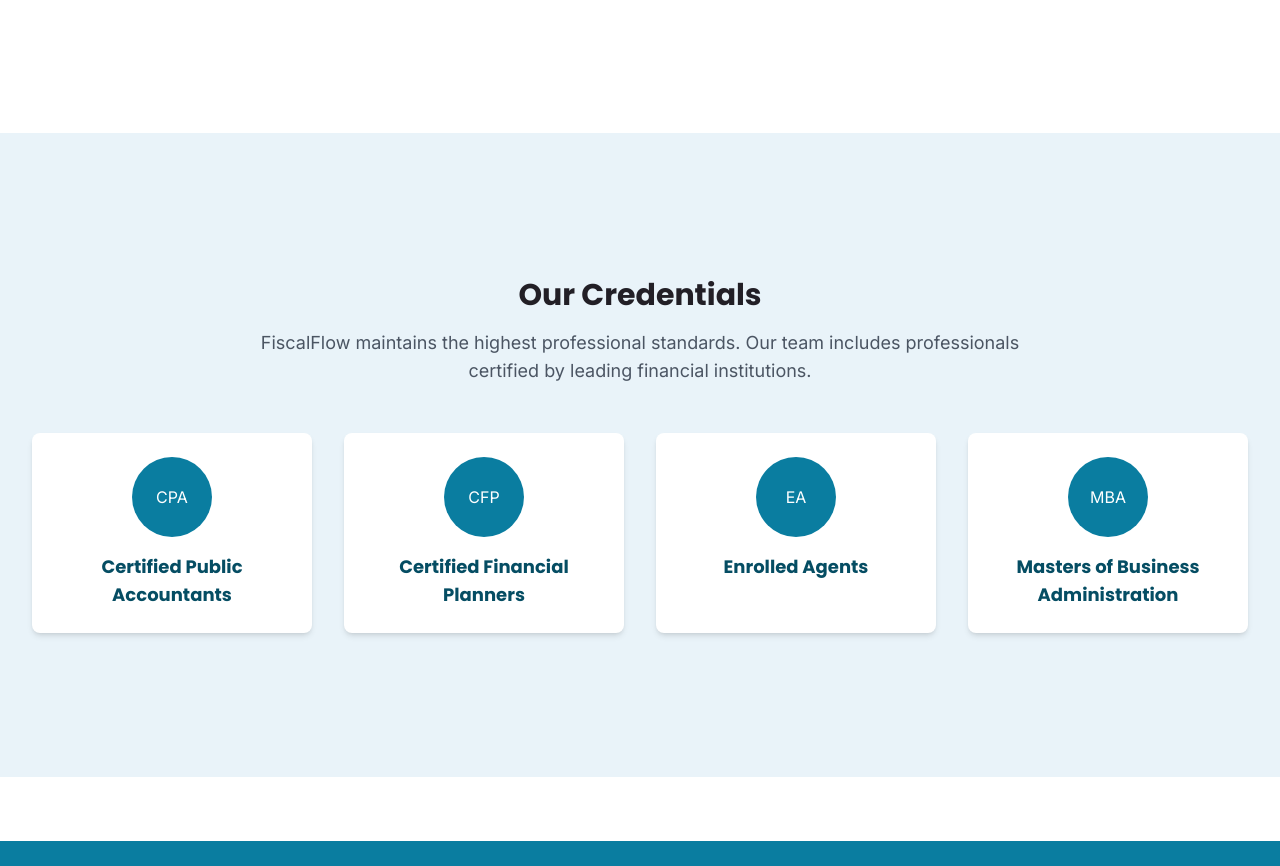
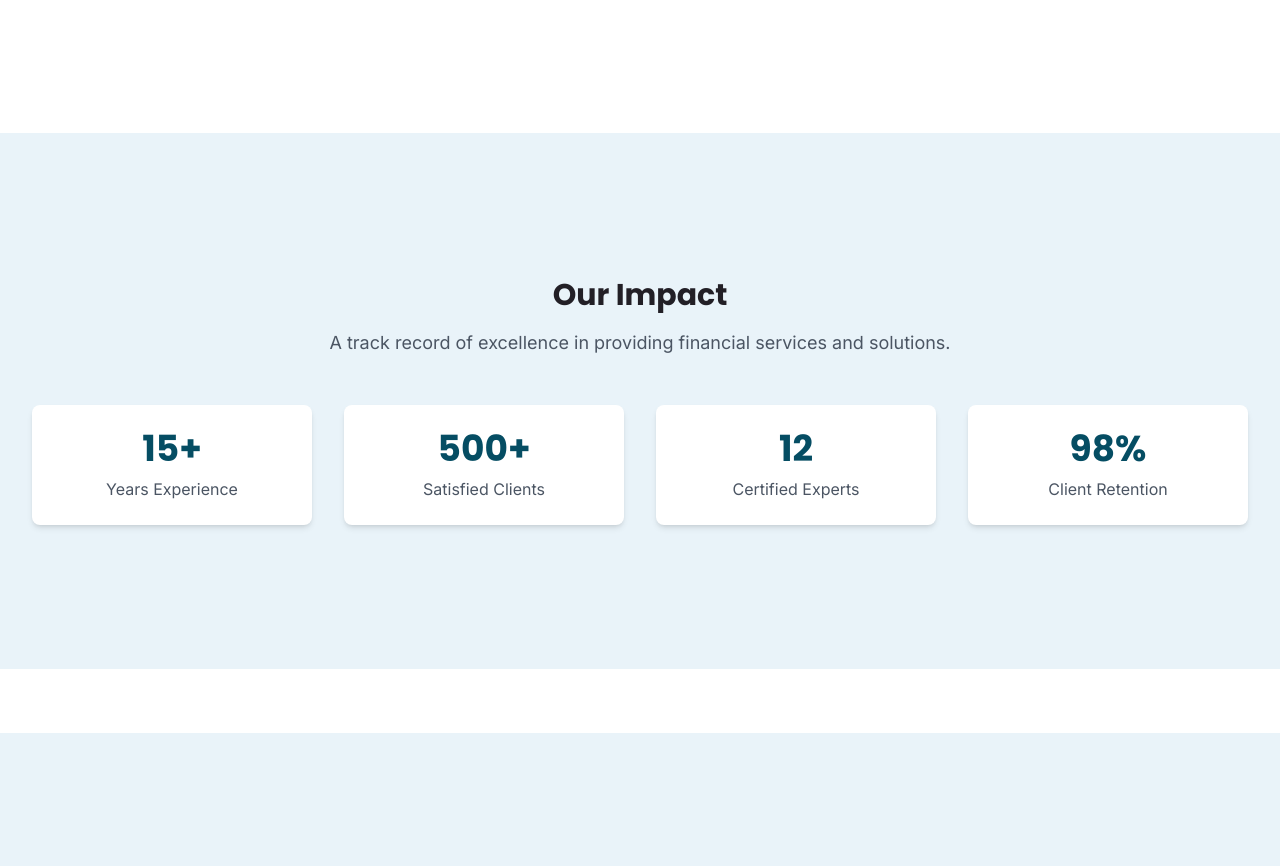
Before and after one commit to MercyNdiritu/fiscal-flow-haven, a React (Vite) app: page /about in a window 1280 px wide. Shown: the part 2480-3346 px from the top of the page. Built offline with nearby package versions, Linux system fonts and the light colour scheme.

Commit message:
Add scroll-triggered counter animation
Implement count-up animation for statistics in About Us section.

```diff
--- /dev/null
+++ b/src/components/CountUp.tsx
@@ -0,0 +1,75 @@
+
+import React, { useState, useEffect, useRef } from 'react';
+import { useInView } from '../hooks/useInView';
+
+interface CountUpProps {
+  end: number;
+  start?: number;
+  duration?: number;
+  delay?: number;
+  decimals?: number;
+  suffix?: string;
+  className?: string;
+}
+
+const CountUp = ({
+  end,
+  start = 0,
+  duration = 2000,
+  delay = 0,
+  decimals = 0,
+  suffix = '',
+  className = ''
+}: CountUpProps) => {
+  const [count, setCount] = useState(start);
+  const nodeRef = useRef<HTMLSpanElement>(null);
+  const isInView = useInView(nodeRef, { threshold: 0.3, once: true });
+  const countStarted = useRef(false);
+
+  useEffect(() => {
+    let startTimestamp: number | null = null;
+    let animationFrameId: number;
+
+    const easeOutQuad = (t: number): number => t * (2 - t);
+
+    const step = (timestamp: number) => {
+      if (!startTimestamp) startTimestamp = timestamp;
+      const progress = Math.min((timestamp - startTimestamp) / duration, 1);
+      const easedProgress = easeOutQuad(progress);
+      const currentCount = start + easedProgress * (end - start);
+
+      setCount(currentCount);
+
+      if (progress < 1) {
+        animationFrameId = window.requestAnimationFrame(step);
+      }
+    };
+
+    if (isInView && !countStarted.current) {
+      countStarted.current = true;
+      const timer = setTimeout(() => {
+        animationFrameId = window.requestAnimationFrame(step);
+      }, delay);
+
+      return () => {
+        clearTimeout(timer);
+        window.cancelAnimationFrame(animationFrameId);
+      };
+    }
+
+    return () => {
+      if (animationFrameId) {
+        window.cancelAnimationFrame(animationFrameId);
+      }
+    };
+  }, [isInView, duration, end, start, delay]);
+
+  return (
+    <span ref={nodeRef} className={className}>
+      {count.toFixed(decimals)}
+      {suffix}
+    </span>
+  );
+};
+
+export default CountUp;
--- a/src/hooks/useInView.tsx
+++ b/src/hooks/useInView.tsx
@@ -5,13 +5,14 @@ type IntersectionOptions = {
   threshold?: number;
   rootMargin?: string;
   once?: boolean;
+  triggerOnce?: boolean;
 };
 
 export function useInView(
   ref: RefObject<Element>,
   options: IntersectionOptions = {}
 ): boolean {
-  const { threshold = 0.1, rootMargin = '0px', once = true } = options;
+  const { threshold = 0.1, rootMargin = '0px', once = true, triggerOnce = once } = options;
   const [isInView, setIsInView] = useState(false);
 
   useEffect(() => {
@@ -21,11 +22,11 @@ export function useInView(
       ([entry]) => {
         if (entry.isIntersecting) {
           setIsInView(true);
-          // If once is true, disconnect after element is in view
-          if (once) {
+          // If triggerOnce is true, disconnect after element is in view
+          if (triggerOnce) {
             observer.disconnect();
           }
-        } else if (!once) {
+        } else if (!triggerOnce) {
           setIsInView(false);
         }
       },
@@ -37,7 +38,7 @@ export function useInView(
     return () => {
       observer.disconnect();
     };
-  }, [ref, threshold, rootMargin, once]);
+  }, [ref, threshold, rootMargin, triggerOnce]);
 
   return isInView;
 }
--- a/src/pages/About.tsx
+++ b/src/pages/About.tsx
@@ -4,6 +4,8 @@ import Navbar from '../components/Navbar';
 import Footer from '../components/Footer';
 import { Shield, Award, Users, TrendingUp } from 'lucide-react';
 import CTASection from '../components/CTASection';
+import AnimateOnScroll from '../components/AnimateOnScroll';
+import CountUp from '../components/CountUp';
 
 const About = () => {
   const team = [
@@ -130,6 +132,7 @@ const About = () => {
         </div>
 
         {/* Leadership Team */}
+        <AnimateOnScroll variant="bounceIn" threshold={0.2}>
           <div className="container-section">
             <div className="text-center mb-12">
               <h2 className="text-3xl font-bold mb-4 text-accounting-dark">Our Leadership Team</h2>
@@ -155,6 +158,51 @@ const About = () => {
               ))}
             </div>
           </div>
+        </AnimateOnScroll>
+
+        {/* Stats Section with CountUp */}
+        <AnimateOnScroll variant="bounceIn" threshold={0.2}>
+          <div className="bg-accounting-100 py-16 mt-16">
+            <div className="container-section">
+              <div className="text-center mb-12">
+                <h2 className="text-3xl font-bold mb-4 text-accounting-dark">Our Impact</h2>
+                <p className="text-lg text-gray-600 max-w-3xl mx-auto">
+                  A track record of excellence in providing financial services and solutions.
+                </p>
+              </div>
+
+              <div className="grid grid-cols-2 md:grid-cols-4 gap-8">
+                <div className="bg-white p-6 rounded-lg shadow-md flex flex-col items-center">
+                  <h3 className="text-accounting-800 font-bold text-4xl">
+                    <CountUp end={15} suffix="+" />
+                  </h3>
+                  <p className="text-gray-600 mt-2">Years Experience</p>
+                </div>
+
+                <div className="bg-white p-6 rounded-lg shadow-md flex flex-col items-center">
+                  <h3 className="text-accounting-800 font-bold text-4xl">
+                    <CountUp end={500} suffix="+" duration={2500} />
+                  </h3>
+                  <p className="text-gray-600 mt-2">Satisfied Clients</p>
+                </div>
+
+                <div className="bg-white p-6 rounded-lg shadow-md flex flex-col items-center">
+                  <h3 className="text-accounting-800 font-bold text-4xl">
+                    <CountUp end={12} duration={1500} />
+                  </h3>
+                  <p className="text-gray-600 mt-2">Certified Experts</p>
+                </div>
+
+                <div className="bg-white p-6 rounded-lg shadow-md flex flex-col items-center">
+                  <h3 className="text-accounting-800 font-bold text-4xl">
+                    <CountUp end={98} suffix="%" duration={2200} />
+                  </h3>
+                  <p className="text-gray-600 mt-2">Client Retention</p>
+                </div>
+              </div>
+            </div>
+          </div>
+        </AnimateOnScroll>
 
         {/* Credentials & Certifications */}
         <div className="bg-accounting-100 py-16 mt-16">
--- a/src/styles/animations.css
+++ b/src/styles/animations.css
@@ -41,6 +41,18 @@
   }
 }
 
+/* Count-up animation */
+@keyframes countUp {
+  from {
+    opacity: 0;
+    transform: translateY(15px);
+  }
+  to {
+    opacity: 1;
+    transform: translateY(0);
+  }
+}
+
 /* Add these classes to be used with the AnimateOnScroll component */
 .animate-bounce-in {
   animation: bounceIn 0.75s cubic-bezier(0.215, 0.610, 0.355, 1.000) both;
@@ -49,3 +61,7 @@
 .animate-bounce-in-up {
   animation: bounceInUp 0.75s cubic-bezier(0.215, 0.610, 0.355, 1.000) both;
 }
+
+.animate-count-up {
+  animation: countUp 0.5s ease-out forwards;
+}
```
Lines whose indentation alone changed are shown as unchanged.
